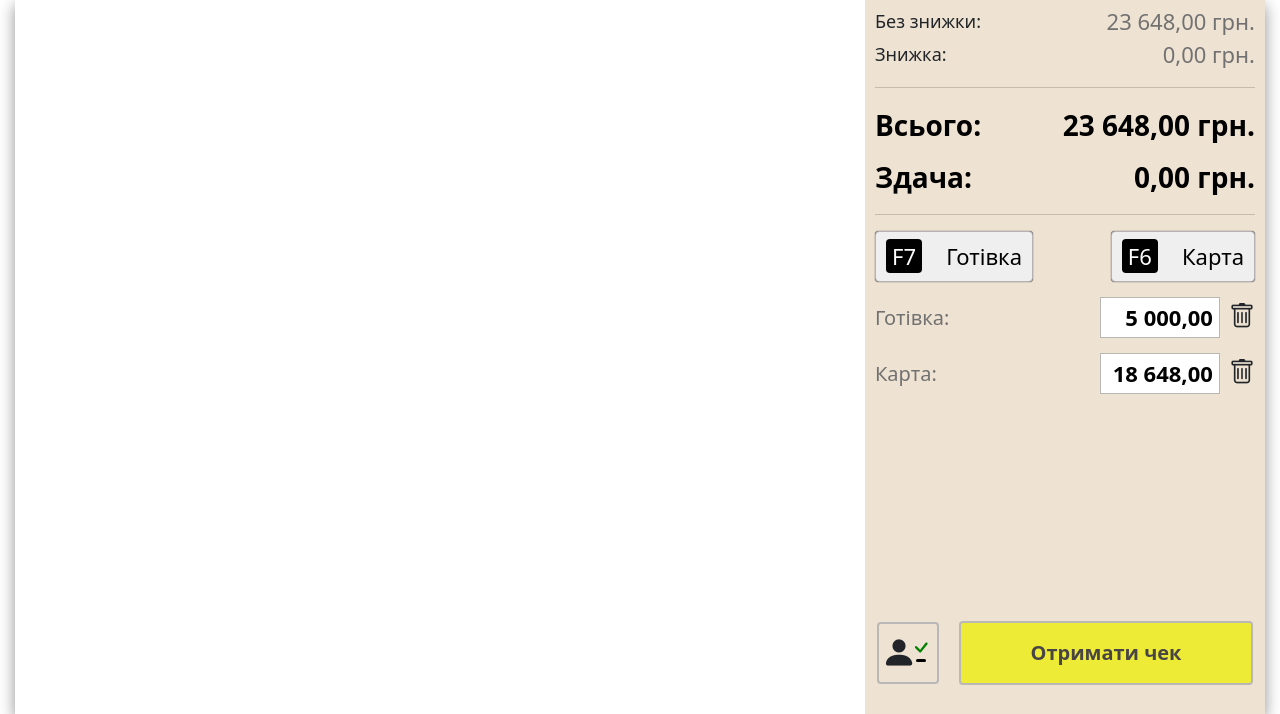
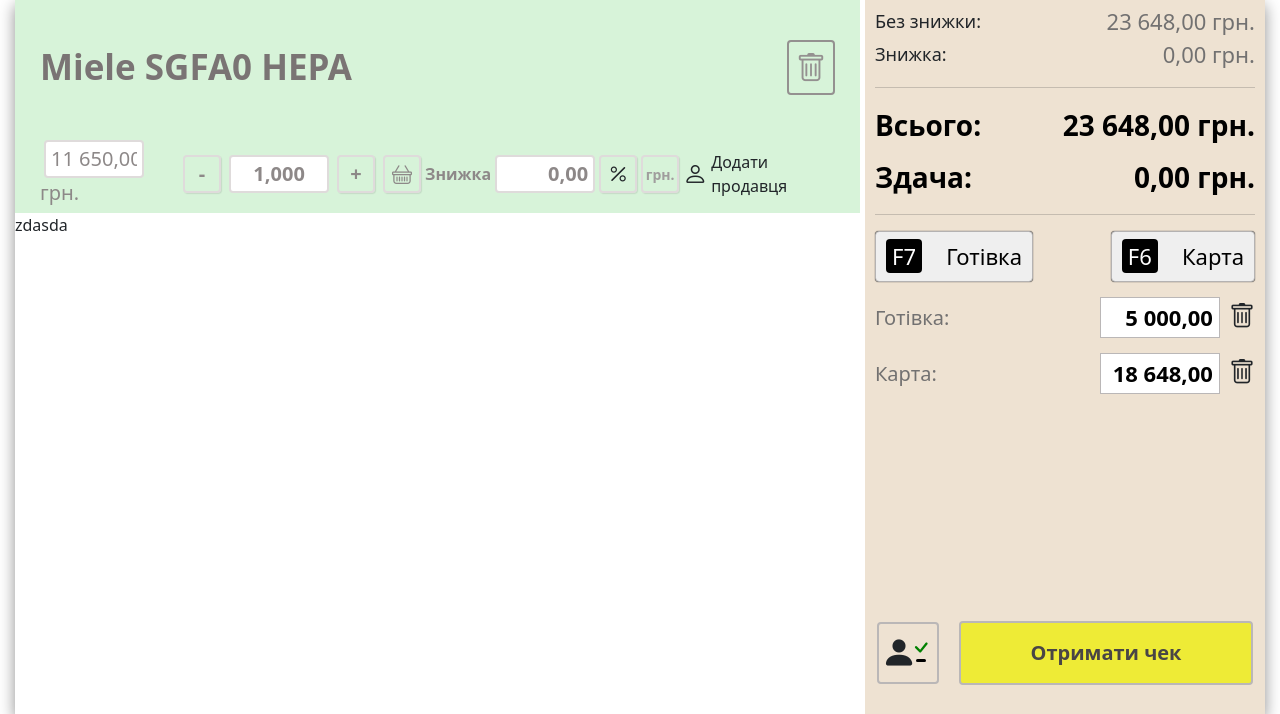
Before and after one commit to freetimezp/work-04-scan, a PHP site: page / in a window 1280 px wide. Shown: the part 70-784 px from the top of the page. Run offline with PHP 8.4, Linux system fonts and the light colour scheme.

Commit message:
04. work-04-scan. Content Single section.

```diff
--- a/assets/css/style.css
+++ b/assets/css/style.css
@@ -216,3 +216,150 @@ body {
     border-radius: 4px;
     transform: translateY(-7px);
 }
+
+
+#content {
+    display: flex;
+    flex-direction: column;
+    margin-right: 5px;
+}
+
+#content .content-single {
+    width: 100%;
+    background-color: #d7f3d9;
+}
+
+.content-single .single-top {
+    padding: 40px 25px;
+    display: flex;
+    align-items: center;
+    justify-content: space-between;
+}
+
+.content-single .single-bottom {
+    padding: 5px 25px;
+    display: flex;
+    align-items: center;
+    justify-content: space-between;
+}
+
+.content-single .single-top .name {
+    font-size: 35px;
+    font-weight: 700;
+    color: #7a7474;
+}
+
+.content-single .single-top .btn-trash-wrapper {
+    border: 2px solid #949090;
+    padding: 3px 7px;
+    cursor: pointer;
+    border-radius: 4px;
+}
+
+.content-single .single-top .bi-trash {
+    font-size: 30px;
+    color: #949090;
+}
+
+.content-single .single-bottom input {
+    padding: 2px 5px;
+    text-align: right;
+    border: 2px solid #dfdbdb;
+    border-radius: 4px;
+    color: #8d8888;
+    outline: none;
+    max-width: 100px;
+    margin-inline: 4px;
+    font-size: 20px;
+}
+
+.content-single .single-bottom input::placeholder {
+    color: #8d8888;
+}
+
+.content-single .single-bottom .cost span {
+    font-size: 20px;
+    color: #8d8888;
+}
+
+.content-single .single-bottom .weight {
+    display: flex;
+    align-items: center;
+}
+
+.content-single .single-bottom .weight input {
+    font-weight: 700;
+    text-align: center;
+}
+
+.content-single .single-bottom .weight input::placeholder {
+    font-weight: 700;
+}
+
+.content-single .single-bottom .weight .weight-minus,
+.content-single .single-bottom .weight .weight-plus,
+.content-single .single-bottom .weight .weight-basket,
+.content-single .single-bottom .discount .choose-btn {
+    display: inline-block;
+    width: 38px !important;
+    height: 38px !important;
+    border: 2px solid #dfdbdb;
+    display: flex;
+    font-weight: 700;
+    align-items: center;
+    justify-content: center;
+    color: #8d8888;
+    font-size: 20px;
+    cursor: pointer;
+    border-radius: 4px;
+    margin-inline: 4px;
+    box-shadow: 1px 1px 1px rgba(130, 130, 130, 0.22);
+}
+
+.content-single .single-bottom .discount {
+    display: flex;
+    align-items: center;
+    justify-content: center;
+    flex-wrap: nowrap;
+}
+
+.content-single .single-bottom .discount .text {
+    color: #8d8888;
+    font-weight: 600;
+}
+
+.content-single .single-bottom .discount input {
+    font-weight: 700;
+}
+
+.content-single .single-bottom .discount .discount-percent {
+    display: inline-block;
+    width: 38px !important;
+    height: 38px !important;
+    border: 2px solid #dfdbdb;
+    cursor: pointer;
+    display: flex;
+    align-items: center;
+    justify-content: center;
+    border-radius: 4px;
+    font-size: 20px;
+    box-shadow: 1px 1px 1px rgba(130, 130, 130, 0.22);
+}
+
+.content-single .single-bottom .discount .choose-btn {
+    font-size: 14px;
+    color: #a09d9d;
+    cursor: pointer;
+    box-shadow: 1px 1px 1px rgba(130, 130, 130, 0.22);
+}
+
+.content-single .single-bottom .seller {
+    display: flex;
+    align-items: center;
+    gap: 4px;
+    cursor: pointer;
+}
+
+.content-single .single-bottom .seller .bi-person {
+    font-size: 24px;
+}
--- a/index.html
+++ b/index.html
@@ -102,9 +102,45 @@
         <!-- Navbar end -->
 
         <div id="main-content">
+            <!-- Content start -->
             <div id="content">
-
+                <div class="content-single">
+                    <div class="single-top">
+                        <span class="name">Miele SGFA0 HEPA</span>
+                        <span class="btn-trash-wrapper">
+                            <i class="bi bi-trash"></i>
+                        </span>
+                    </div>
+                    <div class="single-bottom">
+                        <div class="cost">
+                            <input type="text" placeholder="11 650,00" value="11 650,00">
+                            <span>грн.</span>
+                        </div>
+                        <div class="weight">
+                            <span class="weight-minus">-</span>
+                            <input type="text" placeholder="1,000" value="1,000">
+                            <span class="weight-plus">+</span>
+                            <span class="weight-basket">
+                                <i class="bi bi-basket"></i>
+                            </span>
+                        </div>
+                        <div class="discount">
+                            <span class="text">Знижка</span>
+                            <input type="text" placeholder="0,00" value="0,00">
+                            <i class="bi bi-percent discount-percent"></i>
+                            <span class="choose-btn">грн.</span>
+                        </div>
+                        <div class="seller">
+                            <i class="bi bi-person"></i>
+                            <span>Додати продавця</span>
+                        </div>
+                    </div>
+                </div>
+                <div class="content-items">
+                    zdasda
+                </div>
             </div>
+            <!-- Content end -->
 
             <!-- Sidebar start -->
             <div id="sidebar">
```
